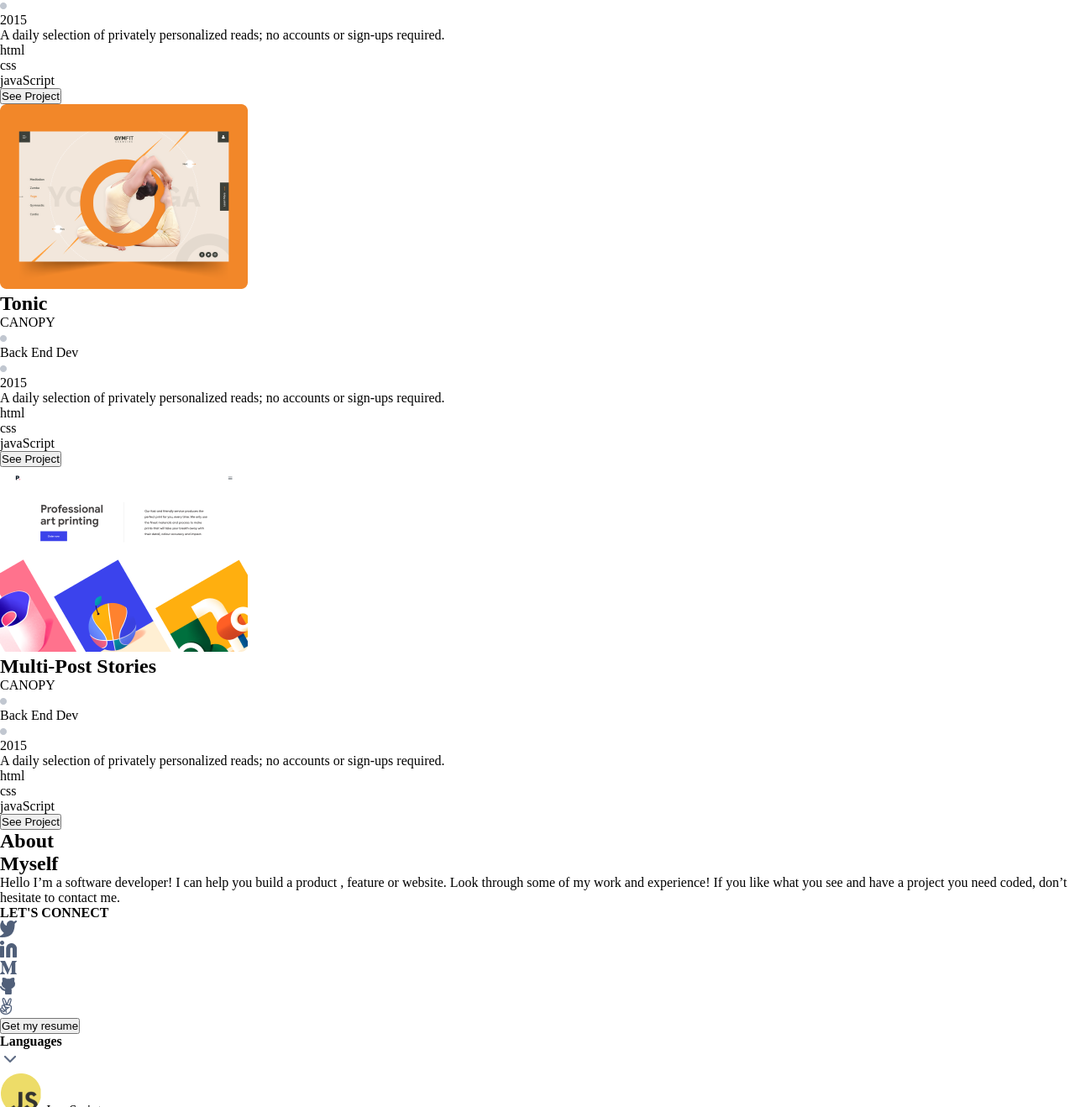
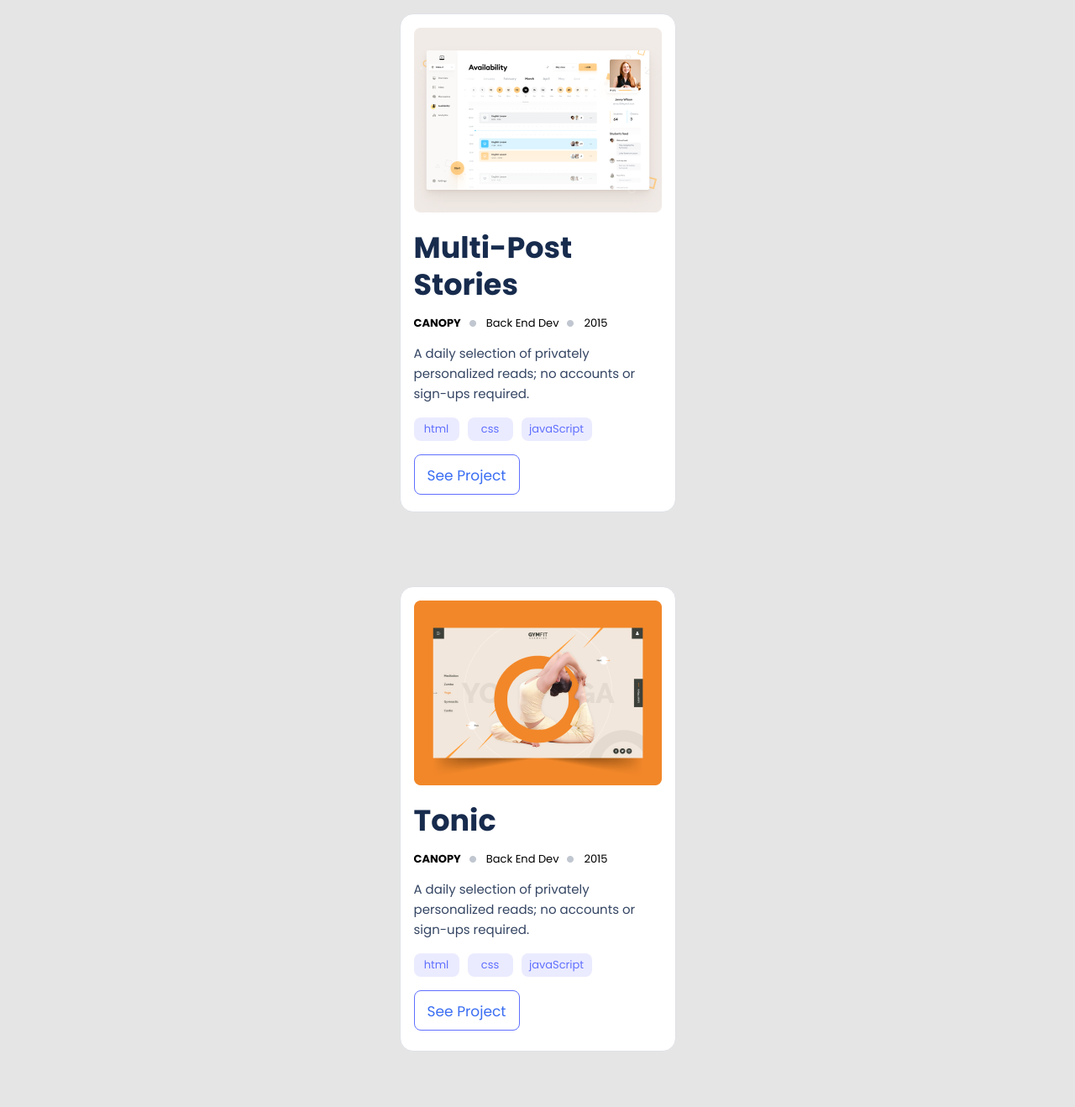
Before and after one commit to rodrigopenayo98/my-rod-porf, a website: page index.html in a window 1280 px wide. Shown: the part 1482-2800 px from the top of the page at 84% size. Drawn offline with Linux system fonts and the light colour scheme.

Commit message:
add styles

```diff
--- a/index.html
+++ b/index.html
@@ -4,12 +4,9 @@
     <meta charset="UTF-8" />
     <meta http-equiv="X-UA-Compatible" content="IE=edge" />
     <link rel="stylesheet" href="styles.css" />
-    <link rel="preconnect" href="https://fonts.googleapis.com" />
-    <link rel="preconnect" href="https://fonts.gstatic.com" crossorigin />
-    <link
-      href="https://fonts.googleapis.com/css2?family=Poppins:wght@600&display=swap"
-      rel="stylesheet"
-    />
+    <link rel="preconnect" href="https://fonts.googleapis.com">
+    <link rel="preconnect" href="https://fonts.gstatic.com" crossorigin>
+    <link href="https://fonts.googleapis.com/css2?family=Poppins:wght@300;400;700&display=swap" rel="stylesheet">
     <meta name="viewport" content="width=device-width, initial-scale=1.0" />
     <title>Portf Rod. (Mobile Main)</title>
   </head>
@@ -17,7 +14,7 @@
     <header id="header">
       <a href="#" id="name">Rod.</a>
       <nav href="#">
-        <img id="hamburg" src="./image/Union.png" alt="" />
+        <img id="hamburg" src="./image/hamburg.png" alt="" />
       </nav>
     </header>
     <main id="main">
@@ -68,9 +65,9 @@
       </section>
       <section id="section2">
         <div id="tonic" class="work">
-          <img src="./image/image-work1.png" />
-          <h2>Tonic</h2>
-          <ul id="information">
+          <img class="work-img" src="./image/image-work1.png" />
+          <h2 class="work-title">Tonic</h2>
+          <ul class="information">
             <li>CANOPY</li>
             <img src="./image/point.png" />
             <li>Back End Dev</li>
@@ -81,17 +78,17 @@
             A daily selection of privately personalized reads; no accounts or
             sign-ups required.
           </p>
-          <ul id="languages">
+          <ul class="languages">
             <li>html</li>
             <li>css</li>
             <li>javaScript</li>
           </ul>
           <button>See Project</button>
         </div>
-        <div id="multi-poststories" class="work">
-          <img src="./image/image-work2.png" />
-          <h2>Multi-Post Stories</h2>
-          <ul id="information">
+        <div id="tonic" class="work multipost">
+          <img class="work-img" src="./image/image-work2.png" />
+          <h2 class="work-title">Multi-Post Stories</h2>
+        <ul class="information">
             <li>CANOPY</li>
             <img src="./image/point.png" />
             <li>Back End Dev</li>
@@ -102,17 +99,17 @@
              A daily selection of privately personalized reads; no accounts or
              sign-ups required.
              </p>
-          <ul id="languages">
+        <ul class="languages">
           <li>html</li>
           <li>css</li>
           <li>javaScript</li>
          </ul>
          <button>See Project</button>
         </div>
-        <div id="tonic2" class="work">
-          <img src="./image/image-work3.png" />
-          <h2>Tonic</h2>
-          <ul id="information">
+        <div class="work">
+          <img class="work-img" src="./image/image-work3.png" />
+          <h2 class="work-title">Tonic</h2>
+          <ul class="information">
             <li>CANOPY</li>
             <img src="./image/point.png" />
             <li>Back End Dev</li>
@@ -123,17 +120,17 @@
             A daily selection of privately personalized reads; no accounts or
             sign-ups required.
           </p>
-          <ul id="languages">
+          <ul class="languages">
             <li>html</li>
             <li>css</li>
             <li>javaScript</li>
           </ul>
           <button>See Project</button>
         </div>
-        <div id="multi-poststories2" class="work">
-          <img src="./image/image-work4.png" />
-          <h2>Multi-Post Stories</h2>
-          <ul id="information">
+        <div class="work multipost">
+          <img class="work-img" src="./image/image-work4.png" />
+          <h2 class="work-title">Multi-Post Stories</h2>
+          <ul class="information">
             <li>CANOPY</li>
             <img src="./image/point.png" />
             <li>Back End Dev</li>
@@ -144,7 +141,7 @@
             A daily selection of privately personalized reads; no accounts or
             sign-ups required.
           </p>
-          <ul id="languages">
+          <ul class="languages">
             <li>html</li>
             <li>css</li>
             <li>javaScript</li>
@@ -153,18 +150,18 @@
         </div>
       </section>
       <section id="section3">
-        <h1>
+        <h2>
           About
           <br />
           Myself
-        </h1>
+        </h2>
         <p>
           Hello I’m a software developer! I can help you build a product ,
           feature or website. Look through some of my work and experience! If
           you like what you see and have a project you need coded, don’t
           hesitate to contact me.
         </p>
-        <h4>LET'S CONNECT</h4>
+        <h3>LET'S CONNECT</h4>
         <div id="icons">
           <ul id="list-icons">
             <li class="img">
@@ -215,11 +212,11 @@
         </ul>
         <div class="categories">
           <h4>Framekors</h4>
-          <img src="./image/arrow-down.png"/>
+          <img src="./image/Union.png"/>
         </div>
         <div class="categories">
           <h4>Skills</h4>
-          <img src="./image/arrow-down.png"/>
+          <img src="./image/Union.png"/>
         </div>
       </section>
     </main>
--- a/styles.css
+++ b/styles.css
@@ -47,9 +47,19 @@ body {
   color: #172b4d;
   font-family: 'Poppins', sans-serif;
   font-style: normal;
-  font-size: 55px;
+  font-size: 50px;
   line-height: 52px;
   margin-bottom: 20px;
+}
+
+.work p {
+  font-family: 'Poppins', sans-serif;
+  font-style: normal;
+  font-weight: 400;
+  font-size: 15px;
+  line-height: 24px;
+  color: #344563;
+  margin: 16px;
 }
 
 #section1 p {
@@ -60,6 +70,11 @@ body {
   line-height: 24px;
   color: #344563;
   margin-bottom: 15px;
+}
+
+.categories h4 {
+  margin: 0;
+  text-align: right;
 }
 
 #section1 h4 {
@@ -83,3 +98,236 @@ body {
 .img {
   margin-right: 15px;
 }
+
+#section2 {
+  background: #e5e5e5;
+  display: flex;
+  flex-direction: column;
+  padding-top: 114px;
+  align-items: center;
+}
+
+.work {
+  background-color: #fff;
+  border: 1px solid #dfe1e6;
+  border-radius: 16px;
+  width: 327px;
+  height: 552px;
+  margin: 0 16px 88px 16px;
+}
+
+.work-img {
+  width: 295px;
+  height: 220px;
+  margin: 16px 16px 0 16px;
+  cursor: pointer;
+}
+
+.work-title {
+  margin: 16px;
+  font-family: 'Poppins', sans-serif;
+  font-size: 35px;
+  line-height: 44px;
+  color: #172b4d;
+}
+
+.work .information {
+  margin: 16px;
+  list-style: none;
+  display: grid;
+  grid-template-rows: 1fr;
+  grid-template-columns: 1fr fit-content 1fr fit-content 1fr;
+  grid-auto-flow: column;
+  gap: 10px;
+  align-items: center;
+  justify-content: start;
+}
+
+.categories img {
+  margin-left: 10px;
+}
+
+.dropdown-menu li img {
+  margin-right: 10px;
+}
+
+.work .information > img:nth-child(2),
+.work .information > img:nth-child(4) {
+  grid-column: auto / span 2;
+}
+
+.languages li {
+  justify-content: center;
+  list-style: none;
+  display: flex;
+  padding: 4px 12px;
+  width: 30px;
+  height: 20px;
+  background: #ebebff;
+  border-radius: 8px;
+  font-family: 'Poppins', sans-serif;
+  font-style: normal;
+  font-weight: 500;
+  font-size: 13px;
+  color: #6070ff;
+  cursor: pointer;
+}
+
+.dropdown-menu li {
+  display: flex;
+  align-items: center;
+  margin-bottom: 10px;
+  background-color: #f7f7f9;
+  border-radius: 8px;
+  box-sizing: border-box;
+  padding: 10px;
+  font-family: 'Poppins', sans-serif;
+  font-style: normal;
+  font-weight: 500;
+  font-size: 15px;
+  line-height: 20px;
+}
+
+.information li:first-child {
+  font-family: 'Poppins', sans-serif;
+  font-style: normal;
+  font-weight: 600;
+  font-size: 13px;
+  line-height: 16px;
+}
+
+.dropdown-menu {
+  list-style: none;
+  padding: 0;
+}
+
+.dropdown-menu li span {
+  margin-left: 10px;
+  display: inline-block;
+  vertical-align: middle;
+}
+
+.languages li:nth-child(3) {
+  width: 60px;
+  height: 20px;
+}
+
+.information li:nth-child(n+2):nth-child(n+3) {
+  font-family: 'Poppins', sans-serif;
+  font-style: normal;
+  font-weight: 500;
+  font-size: 13px;
+  line-height: 16px;
+}
+
+.languages {
+  margin: 16px;
+  display: grid;
+  grid-template-columns: auto auto auto;
+  grid-gap: 10px;
+  justify-content: flex-start;
+}
+
+.work button {
+  width: 126px;
+  height: 48px;
+  padding: 12px;
+  border: 1px solid #6070ff;
+  border-radius: 8px;
+  font-family: 'Poppins', sans-serif;
+  font-style: normal;
+  font-weight: 500;
+  font-size: 17px;
+  line-height: 24px;
+  margin-left: 16px;
+  background-color: #fff;
+  color: #396df2;
+  cursor: pointer;
+}
+
+.multipost {
+  padding-bottom: 40px;
+}
+
+#section3 {
+  min-height: calc(100vh - 24vh);
+  display: flex;
+  flex-direction: column;
+  padding: 24px;
+}
+
+#section3 h2 {
+  display: flex;
+  align-items: center;
+  color: #172b4d;
+  font-family: 'Poppins', sans-serif;
+  font-style: normal;
+  font-size: 50px;
+  line-height: 52px;
+  margin-bottom: 20px;
+  margin-top: 114px;
+}
+
+#section3 p {
+  font-family: 'Poppins', sans-serif;
+  font-style: normal;
+  font-weight: 400;
+  font-size: 16px;
+  line-height: 24px;
+  color: #344563;
+  margin-bottom: 15px;
+}
+
+#section3 h4 {
+  font-family: 'Poppins', sans-serif;
+  color: #7f8cff;
+  font-style: normal;
+  font-weight: 500;
+  font-size: 16px;
+  line-height: 24px;
+}
+
+#section3 #icons #list-icons {
+  margin-top: 15px;
+  margin-bottom: 15px;
+  cursor: pointer;
+  display: flex;
+  list-style: none;
+  justify-content: start;
+  align-items: baseline;
+}
+
+#section3 button {
+  width: 160px;
+  height: 48px;
+  padding: 12px;
+  border: 1px solid #6070ff;
+  border-radius: 8px;
+  font-family: 'Poppins', sans-serif;
+  font-style: normal;
+  font-weight: 500;
+  font-size: 17px;
+  line-height: 24px;
+  background-color: #fff;
+  color: #396df2;
+  cursor: pointer;
+  margin-bottom: 15px;
+}
+
+#section3 h3 {
+  color: #396df2;
+  font-family: 'Poppins', sans-serif;
+  font-style: normal;
+  font-weight: 500;
+  font-size: 20px;
+  line-height: 24px;
+}
+
+.categories {
+  display: flex;
+  align-items: center;
+  justify-content: space-between;
+  padding: 10px;
+  box-sizing: border-box;
+  margin-bottom: 10px;
+}
```
Also changed, not shown: image/Union.png, image/Vector.png (added), image/angle-right-solid (1).svg (added), image/hamburg.png (added). Lines whose indentation alone changed are shown as unchanged.
